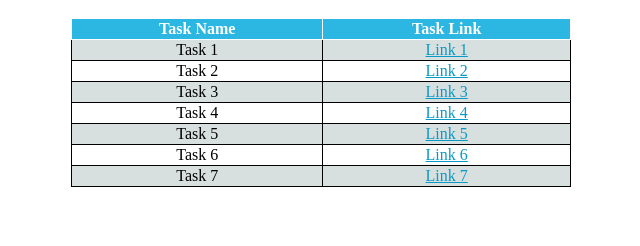
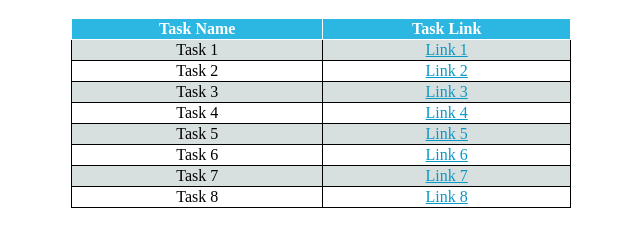
Before and after one commit to Sawanrajkk/bootstrap_and_js, a plain HTML site: page index.html in a window 1280 px wide. Shown: the part 348-594 px from the top of the page, without its empty margins (319-959 px from the left). Drawn offline with Linux system fonts and the light colour scheme.

Commit message:
Update index.html

```diff
--- a/index.html
+++ b/index.html
@@ -108,6 +108,10 @@
             <td>Task 7</td>
             <td><a href="./task0007.html">Link 7</a></td>
         </tr>
+        <tr>
+            <td>Task 8</td>
+            <td><a href="./task0008.html">Link 8</a></td>
+        </tr>
     </table>
 
 </body>
```
